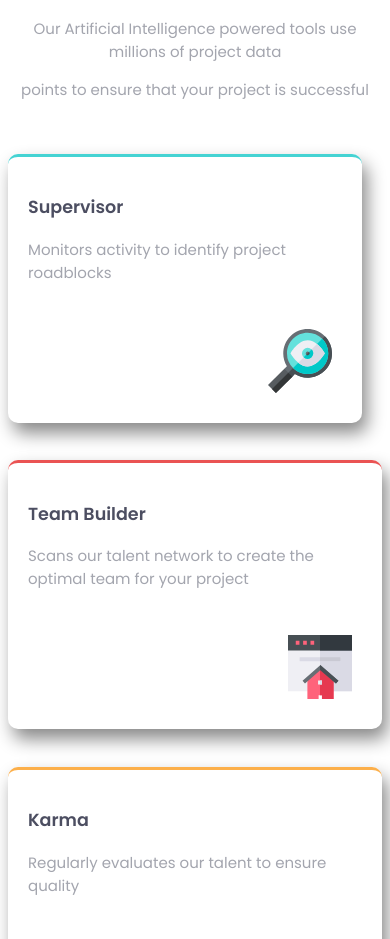
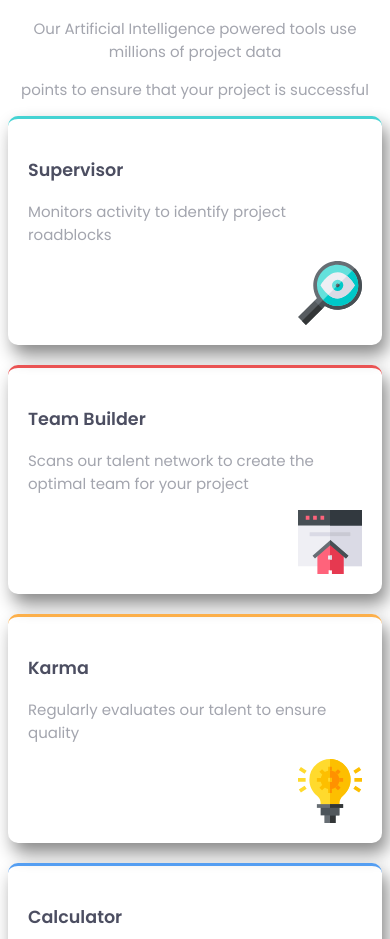
Before and after one commit to EsraaGamal-22/four-card-feature-section, a plain HTML site: page index.html in a window 390 px wide. Shown: the part 138-1077 px from the top of the page. Drawn offline with Linux system fonts and the light colour scheme.

Commit message:
First commit

```diff
--- a/style.css
+++ b/style.css
@@ -33,7 +33,7 @@ font-weight:400 ;
 
 .sub1,.sub3,.subb1,.subb2
 {
-    margin-top: 10%;
+    /*margin-top: 10%;*/
     padding:20px; /* top right bottom left */
     box-shadow: 5px 10px 18px #888888;
     border-radius: 10px;/*efines the radius of the element's corners.*/
@@ -62,7 +62,7 @@ font-weight:400 ;
 }
 img{
     float:right;
-    margin: 30px 10px 10px 220px;/* top right bottom left */
+    /*margin: 30px 10px 10px 220px;/* top right bottom left */
 }
 
 .sub2
@@ -76,13 +76,14 @@ img{
 .subb1
 {
     border-top-color:hsl(0, 78%, 62%);
-    flex-basis: 50%;
+    flex-basis: 33%;
+    margin-bottom: 20px;
 
 
 }
 .subb2{
     border-top-color: hsl(34, 97%, 64%);
-    flex-basis: 50%;
+    flex-basis: 33%;
 
 
 }
@@ -94,16 +95,17 @@ img{
         flex-direction: column;
         margin: 0px;
     }
-    /*.sub1
+
+    .sub1,.sub3,.subb2
     {
-        flex-shrink:0.1;
-        flex-grow:0.1;
+        margin-bottom:20px ;
+    }
+    .sub1{
         margin-right: 0px;
     }
     .sub3{
         margin-left: 0px;
-    }*/
-
+    }
     .header .p1{
         line-height: normal;
     }
```
